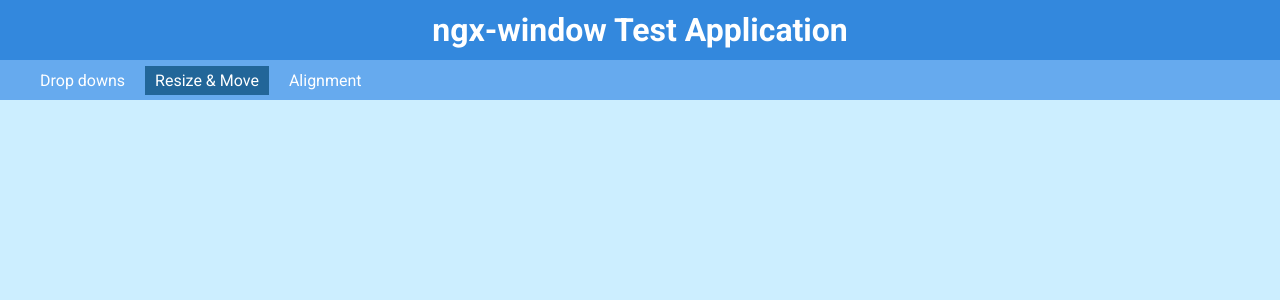
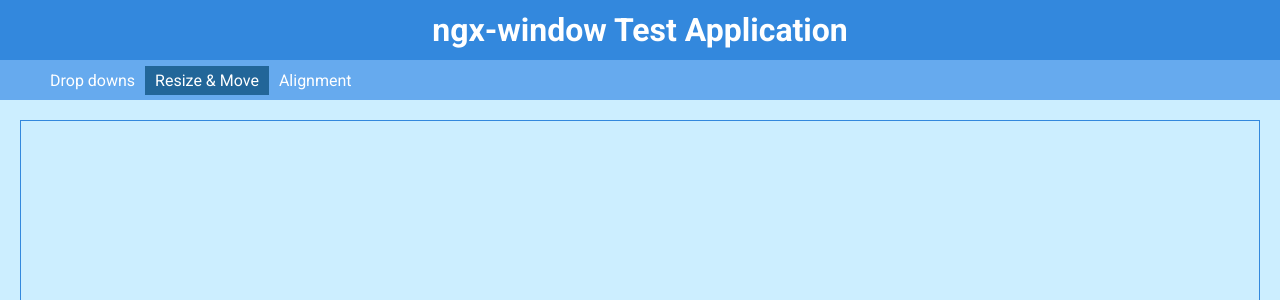
Before and after one commit to ethan-far/ngx-window, an Angular app: page /resize-and-move in a window 1280 px wide. Shown: the top 300 px of the page. Built offline with nearby package versions, Linux system fonts and the light colour scheme; a web font is replaced by a local one.

Commit message:
small fixes

```diff
--- a/src/app/app-routing.module.ts
+++ b/src/app/app-routing.module.ts
@@ -8,7 +8,7 @@ const routes: Routes = [
     { path: 'drop-downs', component: DropDownPageComponent },
     { path: 'resize-and-move', component: ResizeAndMovePageComponent },
     { path: 'alignment', component: AlignmentPageComponent },
-    { path: '', component: DropDownPageComponent },
+    { path: '**', redirectTo: 'drop-downs', pathMatch: 'full' },
 ];
 
 @NgModule({
--- a/src/app/app.component.scss
+++ b/src/app/app.component.scss
@@ -1,6 +1,5 @@
 .test-application {
     .title {
-        position: sticky;
         top: 0;
         left: 0;
         height: 60px;
@@ -19,7 +18,6 @@
 
     .main-navigation {
         background-color: var(--color-blue4);
-        position: sticky;
         height: 40px;
         top: 60px;
         left: 0;
@@ -29,7 +27,6 @@
             list-style: none;
             display: flex;
             flex-direction: row;
-            gap: 20px;
             align-items: center;
             height: 100%;
         }
--- a/src/app/link.component.scss
+++ b/src/app/link.component.scss
@@ -1,6 +1,7 @@
 .link {
     cursor: pointer;
     color: white;
+    padding: 5px 10px;
 
     &:hover {
         color: var(--color-blue6);
@@ -8,7 +9,6 @@
 
     &.active-link {
         background-color: var(--color-blue6);
-        padding: 5px 10px;
         cursor: default;
 
         &:hover {
--- a/src/app/modules/resize-and-move/resize-and-move-page.component.scss
+++ b/src/app/modules/resize-and-move/resize-and-move-page.component.scss
@@ -0,0 +1,7 @@
+.resize-and-move-page {
+    width: calc(100vw - 40px);
+    height: calc(100vh - 140px);
+    box-sizing: border-box;
+    margin: 20px;
+    border: 1px solid var(--color-blue5);
+}
```
